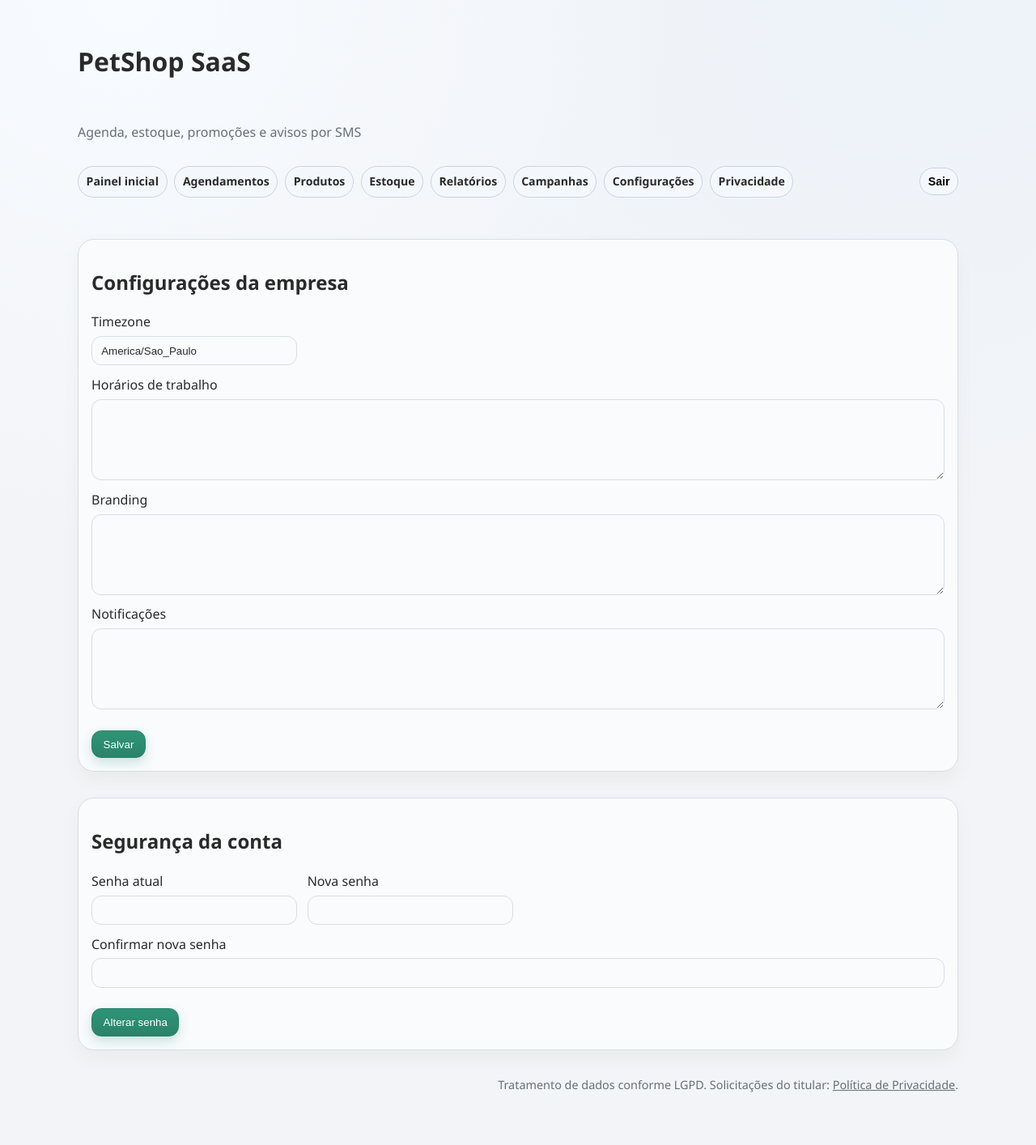
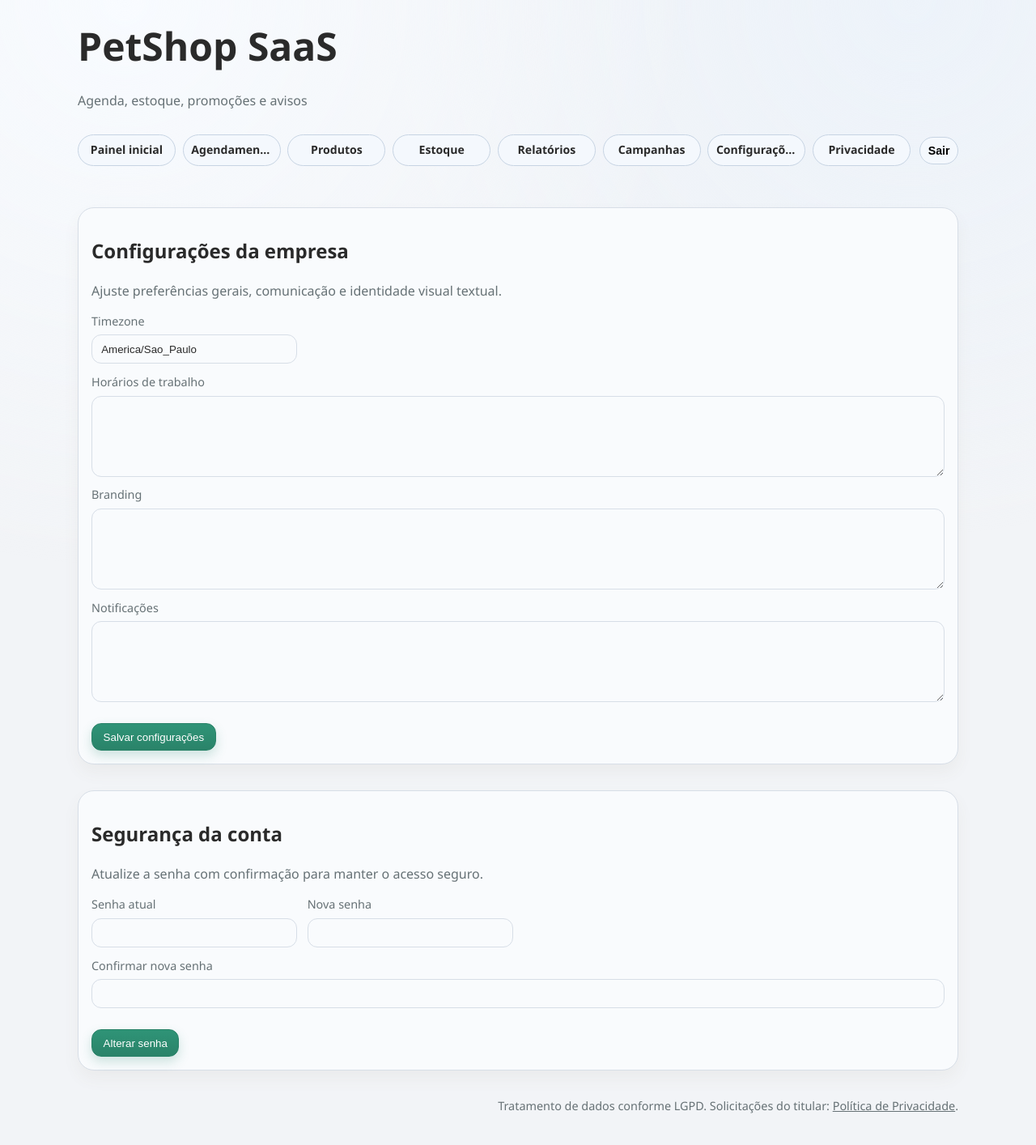
Before and after one commit to zerosajunior/Petshop, a Next.js app: page /configuracoes in a window 1280 px wide. Shown: the top 1414 px of the page at 81% size. Built offline with nearby package versions, Linux system fonts and the light colour scheme; no server answers.

Commit message:
202604042151

```diff
--- a/app/configuracoes/page.tsx
+++ b/app/configuracoes/page.tsx
@@ -105,46 +105,51 @@ export default function ConfiguracoesPage() {
     <section style={{ display: "grid", gap: 16 }}>
       <article className="panel">
         <h2>Configurações da empresa</h2>
+        <p className="subtle">Ajuste preferências gerais, comunicação e identidade visual textual.</p>
         <form onSubmit={onSubmit} className="formGrid">
-          <label className="formField">
-            Timezone
+          <div className="formField">
+            <label htmlFor="settings-timezone">Timezone</label>
             <input
+              id="settings-timezone"
               value={form.timezone ?? ""}
               onChange={(event) => setForm((prev) => ({ ...prev, timezone: event.target.value }))}
             />
-          </label>
+          </div>
 
-          <label className="formField formFieldFull">
-            Horários de trabalho
+          <div className="formField formFieldFull">
+            <label htmlFor="settings-working-hours">Horários de trabalho</label>
             <textarea
+              id="settings-working-hours"
               value={form.workingHours ?? ""}
               onChange={(event) =>
                 setForm((prev) => ({ ...prev, workingHours: event.target.value }))
               }
             />
-          </label>
+          </div>
 
-          <label className="formField formFieldFull">
-            Branding
+          <div className="formField formFieldFull">
+            <label htmlFor="settings-branding">Branding</label>
             <textarea
+              id="settings-branding"
               value={form.branding ?? ""}
               onChange={(event) => setForm((prev) => ({ ...prev, branding: event.target.value }))}
             />
-          </label>
+          </div>
 
-          <label className="formField formFieldFull">
-            Notificações
+          <div className="formField formFieldFull">
+            <label htmlFor="settings-notifications">Notificações</label>
             <textarea
+              id="settings-notifications"
               value={form.notifications ?? ""}
               onChange={(event) =>
                 setForm((prev) => ({ ...prev, notifications: event.target.value }))
               }
             />
-          </label>
+          </div>
 
           <div className="formActions">
             <button className="btnPrimary" type="submit">
-              Salvar
+              Salvar configurações
             </button>
             {message ? <small className="subtle">{message}</small> : null}
             {error ? <small style={{ color: "#b42318" }}>{error}</small> : null}
@@ -154,36 +159,40 @@ export default function ConfiguracoesPage() {
 
       <article className="panel">
         <h2>Segurança da conta</h2>
+        <p className="subtle">Atualize a senha com confirmação para manter o acesso seguro.</p>
         <form onSubmit={onChangePassword} className="formGrid">
-          <label className="formField">
-            Senha atual
+          <div className="formField">
+            <label htmlFor="settings-current-password">Senha atual</label>
             <input
+              id="settings-current-password"
               type="password"
               value={currentPassword}
               autoComplete="current-password"
               onChange={(event) => setCurrentPassword(event.target.value)}
             />
-          </label>
+          </div>
 
-          <label className="formField">
-            Nova senha
+          <div className="formField">
+            <label htmlFor="settings-new-password">Nova senha</label>
             <input
+              id="settings-new-password"
               type="password"
               value={newPassword}
               autoComplete="new-password"
               onChange={(event) => setNewPassword(event.target.value)}
             />
-          </label>
+          </div>
 
-          <label className="formField formFieldFull">
-            Confirmar nova senha
+          <div className="formField formFieldFull">
+            <label htmlFor="settings-confirm-password">Confirmar nova senha</label>
             <input
+              id="settings-confirm-password"
               type="password"
               value={confirmPassword}
               autoComplete="new-password"
               onChange={(event) => setConfirmPassword(event.target.value)}
             />
-          </label>
+          </div>
 
           <div className="formActions">
             <button className="btnPrimary" type="submit" disabled={changingPassword}>
--- a/app/globals.css
+++ b/app/globals.css
@@ -51,6 +51,12 @@ main {
   gap: 0.6rem;
 }
 
+.headerBrand h1 {
+  margin: 0;
+  font-size: 3rem;
+  line-height: 1.05;
+}
+
 .headerBrandLogo {
   width: 112px;
   height: 112px;
@@ -91,11 +97,15 @@ main {
 }
 
 .navMainGroup {
-  display: inline-flex;
+  display: flex;
   align-items: center;
   gap: 0.55rem;
   flex: 1 1 auto;
-  min-width: max-content;
+  justify-content: space-between;
+}
+
+.navMainGroup a {
+  flex: 1 1 0;
 }
 
 .companySwitcher {
@@ -195,6 +205,12 @@ main {
 
   .navMainGroup {
     gap: 0.7rem;
+    justify-content: flex-start;
+    min-width: max-content;
+  }
+
+  .navMainGroup a {
+    flex: 0 0 auto;
   }
 
   .nav a {
@@ -372,44 +388,45 @@ main {
 }
 
 .adminHubActions {
-  display: grid;
-  grid-template-columns: repeat(auto-fit, minmax(220px, 1fr));
-  gap: 0.9rem;
+  display: flex;
+  align-items: center;
+  flex-wrap: wrap;
+  gap: 0.75rem;
   margin-top: 0.85rem;
 }
 
 .adminHubButton {
-  border-radius: 16px;
-  min-height: 96px;
-  padding: 1rem 1.1rem;
+  border-radius: 20px;
+  min-height: 72px;
+  min-width: 170px;
+  padding: 0.85rem 1rem;
   font-weight: 700;
-  font-size: 1.05rem;
-  border: 1px solid #4f77a1;
-  width: 100%;
+  font-size: 1.2rem;
+  border: 1px solid #b8c8dc;
   display: flex;
   align-items: center;
   justify-content: center;
   text-align: center;
+  color: #2f4663;
+  background: #f4f8fd;
+  box-shadow: none;
+  transition: filter 0.15s ease, transform 0.12s ease;
+}
+
+.adminHubPrimary {
+  min-width: 340px;
   color: #f8fbff;
+  border-color: #4f77a1;
   background: linear-gradient(180deg, #5f89b5 0%, #527da9 100%);
   box-shadow: 0 8px 18px rgba(79, 119, 161, 0.22);
-  transition: filter 0.15s ease, transform 0.12s ease;
-}
-
-.adminHubPrimary {
-  filter: none;
 }
 
 .adminHubSecondary {
   cursor: pointer;
 }
 
-.adminHubCompanyAction {
-  filter: saturate(0.98);
-}
-
 .adminHubButton:hover {
-  filter: brightness(1.02);
+  filter: brightness(0.99);
   transform: translateY(-1px);
 }
 
--- a/components/Header.tsx
+++ b/components/Header.tsx
@@ -96,7 +96,7 @@ export function Header() {
     return null;
   }
 
-  const isAdminArea = isSystemAdmin && (pathname === "/" || pathname.startsWith("/admin/"));
+  const isAdminArea = isSystemAdmin && pathname.startsWith("/admin/");
   const visibleLinks = links.filter((link) => !(isSystemAdmin && link.href === "/configuracoes"));
 
   return (
@@ -110,7 +110,7 @@ export function Header() {
         <h1>{companyName}</h1>
       </div>
       <div>
-        <p className="subtle">Agenda, estoque, promoções e avisos por SMS</p>
+        <p className="subtle">Agenda, estoque, promoções e avisos</p>
       </div>
       <nav className="nav" aria-label="ações rápidas">
         {!isSystemAdmin && showCompanySwitcher ? (
@@ -127,6 +127,11 @@ export function Header() {
             ))}
           </div>
         ) : null}
+        {isAdminArea ? (
+          <Link href="/" className="ghostButton">
+            Voltar ao painel inicial
+          </Link>
+        ) : null}
         <LogoutButton />
       </nav>
     </header>
```
Also changed, not shown: app/agenda/page.tsx (+18 -8 lines), 3 other files (tests, documents, lock files or other folders).
